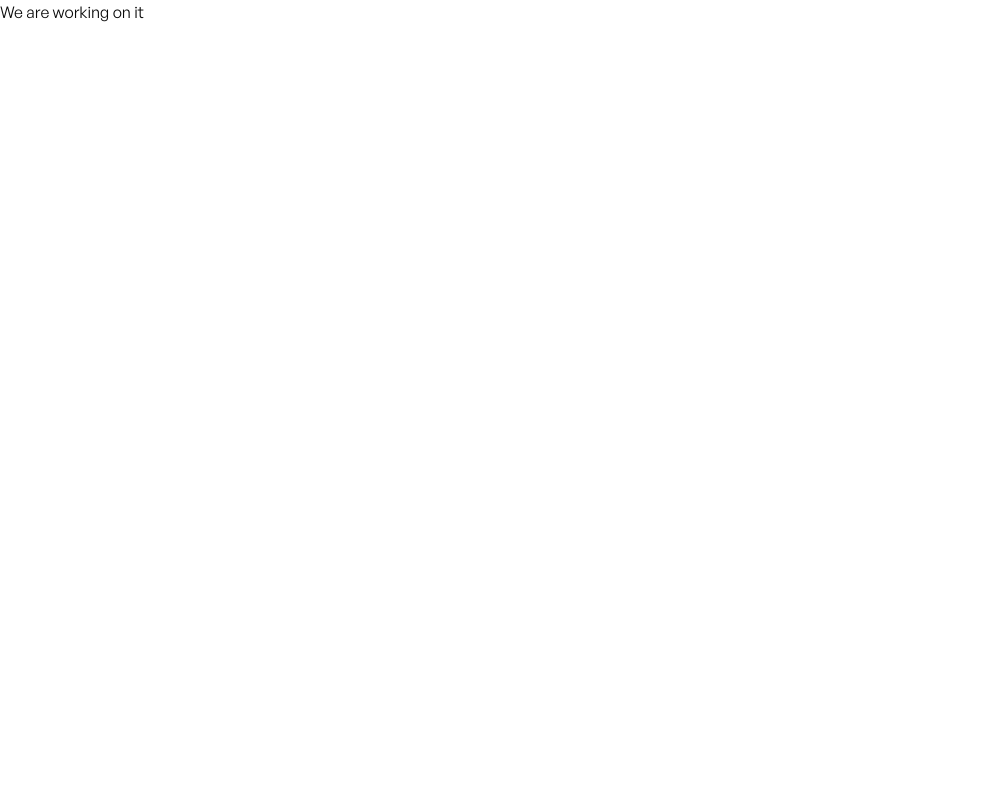
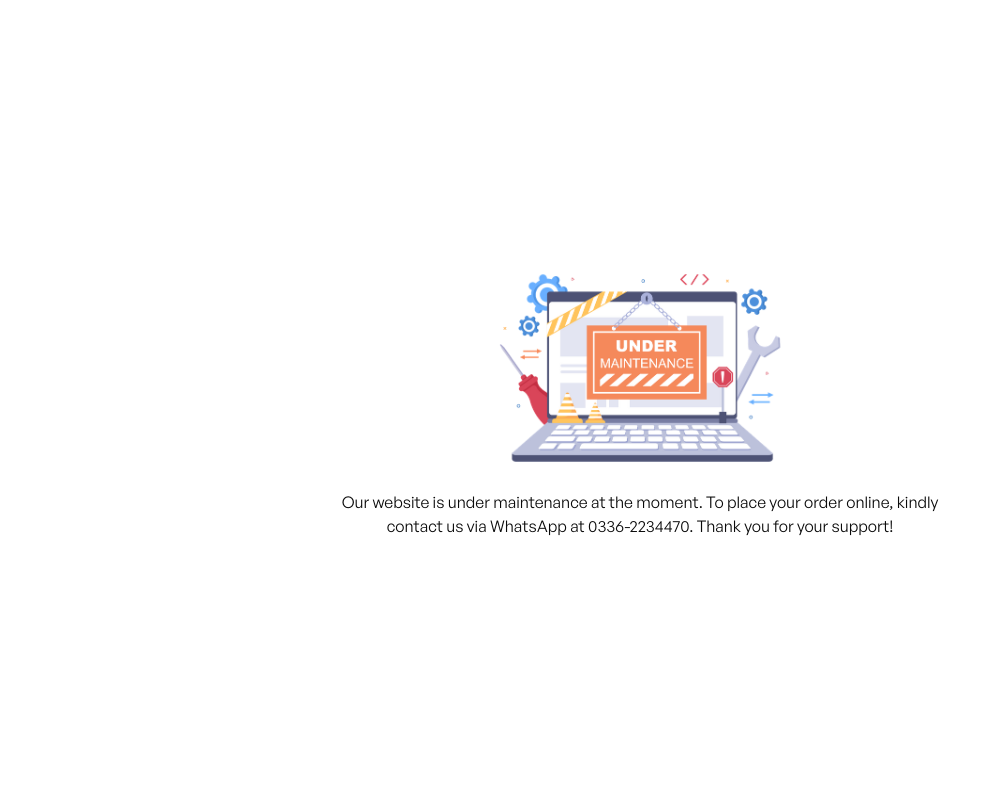
Before and after one commit to Fassam-Khan/nazabrotherswebsite, a Next.js app: page / in a window 1280 px wide. Shown: the top 800 px of the page, without its empty margins (0-1001 px from the left). Built offline with nearby package versions, Linux system fonts and the light colour scheme.

Commit message:
Update Maintainance component with image and maintenance message

```diff
--- a/Components/Maintainance.jsx
+++ b/Components/Maintainance.jsx
@@ -1,9 +1,18 @@
 import React from 'react'
+import Image from 'next/image'
 
 const Maintainance = () => {
   return (
-    <div className='w-[100vw] h-[100vh]'>
-        We are working on it
+    <div className='w-[100vw] h-[100vh] flex justify-center items-center flex-col gap-4 p-3' >
+        <Image src={'/Images/maintainance.webp'} height={180} width={300} alt='maintainance'/>
+        <div className='md:w-[600px] w-[100%] text-center'>
+        <p>Our website is under maintenance at the moment.
+To place your order online, kindly contact us via WhatsApp at 0336-2234470.
+Thank you for your support!</p>
+
+        </div>
+
+
 
     </div>
   )
```
Also changed, not shown: public/Images/maintainance.webp (added).
